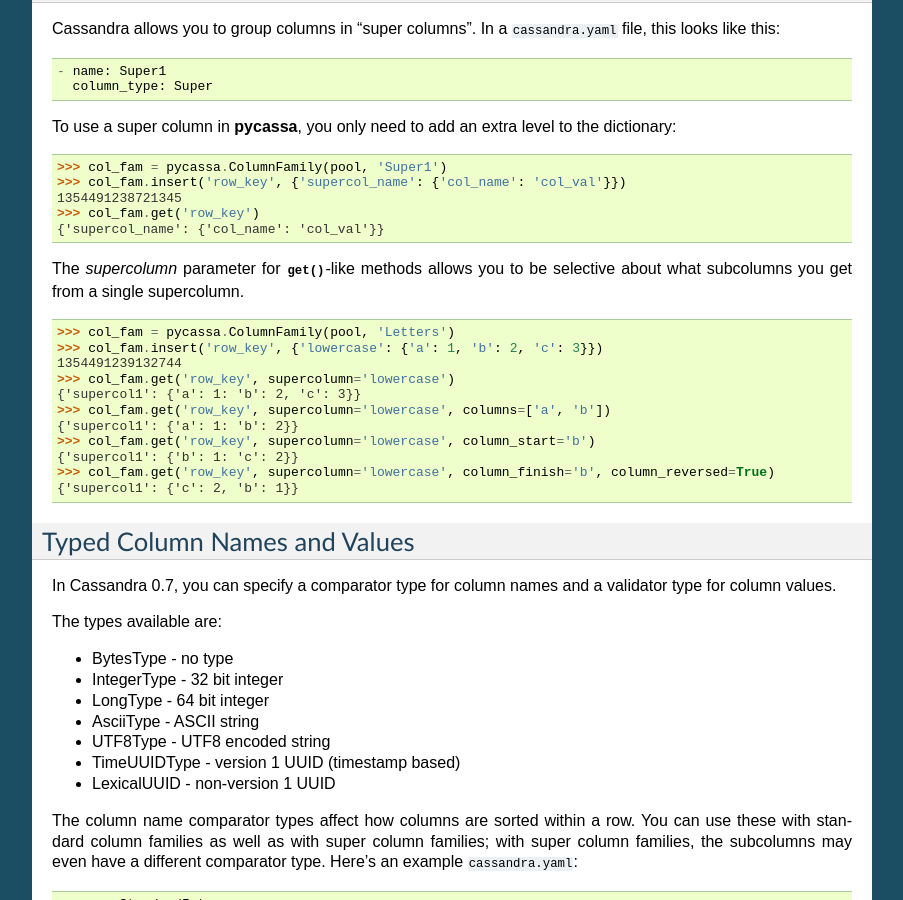
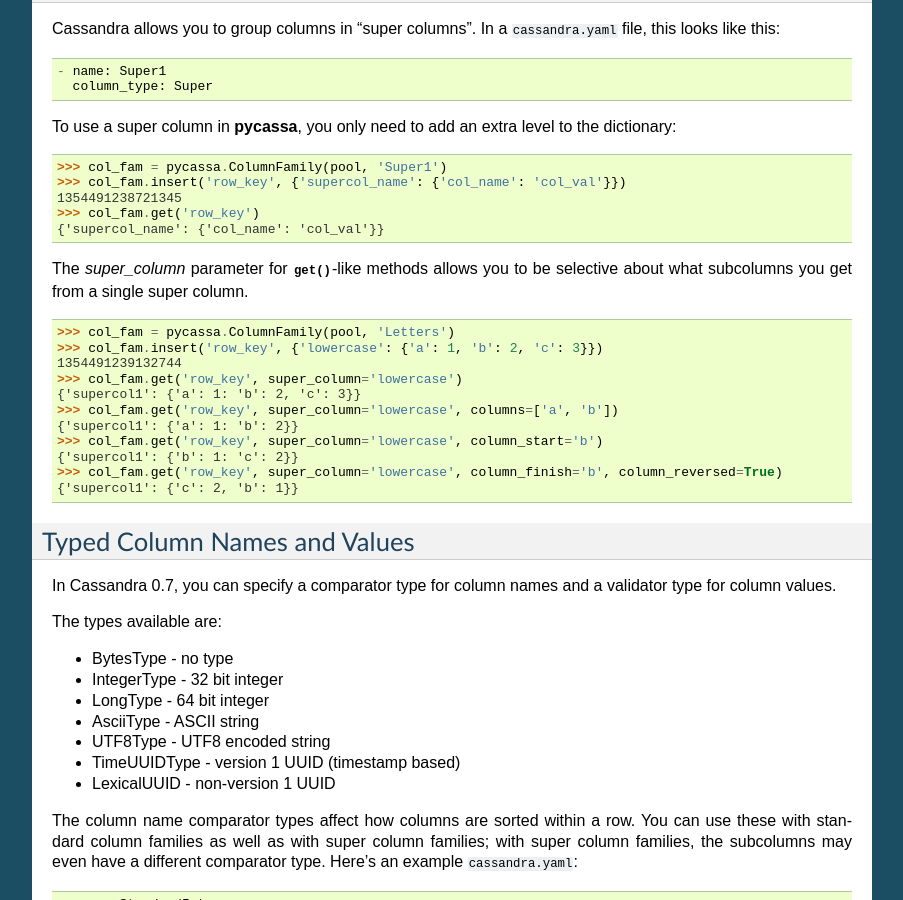
Before and after one commit to pycassa/pycassa, a Sphinx documentation site: the page built from doc/tutorial.rst, in a window 1280 px wide and 900 px high, scrolled down 3263 px. Shown: the whole window, without its empty margins (198-1101 px from the left). Built offline with Sphinx 7.4.7, drawn with Linux system fonts in a browser that asks for light colours.

Commit message:
Param should be 'super_column' in tutorial

```diff
--- a/doc/tutorial.rst
+++ b/doc/tutorial.rst
@@ -247,22 +247,22 @@
   >>> col_fam.get('row_key')
   {'supercol_name': {'col_name': 'col_val'}}
 
-The `supercolumn` parameter for :meth:`get()`-like methods allows
+The `super_column` parameter for :meth:`get()`-like methods allows
 you to be selective about what subcolumns you get from a single
-supercolumn.
+super column.
 
 .. code-block:: python
 
   >>> col_fam = pycassa.ColumnFamily(pool, 'Letters')
   >>> col_fam.insert('row_key', {'lowercase': {'a': 1, 'b': 2, 'c': 3}})
   1354491239132744
-  >>> col_fam.get('row_key', supercolumn='lowercase')
+  >>> col_fam.get('row_key', super_column='lowercase')
   {'supercol1': {'a': 1: 'b': 2, 'c': 3}}
-  >>> col_fam.get('row_key', supercolumn='lowercase', columns=['a', 'b'])
+  >>> col_fam.get('row_key', super_column='lowercase', columns=['a', 'b'])
   {'supercol1': {'a': 1: 'b': 2}}
-  >>> col_fam.get('row_key', supercolumn='lowercase', column_start='b')
+  >>> col_fam.get('row_key', super_column='lowercase', column_start='b')
   {'supercol1': {'b': 1: 'c': 2}}
-  >>> col_fam.get('row_key', supercolumn='lowercase', column_finish='b', column_reversed=True)
+  >>> col_fam.get('row_key', super_column='lowercase', column_finish='b', column_reversed=True)
   {'supercol1': {'c': 2, 'b': 1}}
 
 Typed Column Names and Values
```
